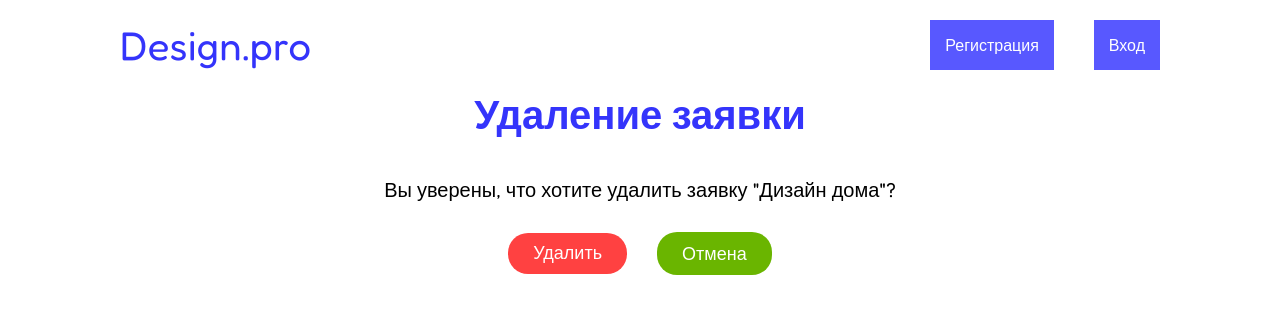
After one commit to Natrix111/praktika-2, a Django app: page /applications/applications/delete/1/ in a window 1280 px wide. The commit adds this page. Shown: the top 314 px of the page. Run offline with Django 5.2, Linux system fonts and the light colour scheme; data comes from the database, SQL or seed files in the repository; both versions use the stored data as it was after the commit.

Commit message:
delete application

```diff
--- a/applications/forms.py
+++ b/applications/forms.py
@@ -139,7 +139,6 @@ class ApplicationForm(forms.ModelForm):
             if image.size > 2 * 1024 * 1024:
                 raise ValidationError("Размер изображения не должен превышать 2 Мб.")
 
-
         return image
 
     def save(self, commit=True):
--- a/applications/static/applications/css/style.css
+++ b/applications/static/applications/css/style.css
@@ -255,6 +255,10 @@ img {
     text-align: center;
 }
 
+.profile__buttons {
+    padding: 0px 15px 25px;
+}
+
 .profile__heading {
     font-size: 18px;
     margin-bottom: 15px;
@@ -293,3 +297,53 @@ img {
     display: inline-block;
     text-align: center;
 }
+
+.profile__delete {
+    text-decoration: none;
+    padding: 10px;
+    text-align: center;
+    background: #ff4141;
+    color: #fff;
+}
+
+.delete {
+    width: 100%;
+    display: flex;
+    flex-direction: column;
+    align-items: center;
+}
+
+.delete__text {
+    font-size: 20px;
+    margin-bottom: 30px;
+}
+
+.delete__form {
+    display: flex;
+    align-items: center;
+    gap: 30px;
+}
+
+.delete__button {
+    font-size: 18px;
+    text-decoration: none;
+    padding: 10px 25px;
+    text-align: center;
+    background: #ff4141;
+    color: #fff;
+    border: none;
+    cursor: pointer;
+    border-radius: 20px;
+}
+
+.delete__link {
+    font-size: 18px;
+    text-decoration: none;
+    padding: 10px 25px;
+    text-align: center;
+    background: #6ab500;
+    color: #fff;
+    border: none;
+    cursor: pointer;
+    border-radius: 20px;
+}
--- /dev/null
+++ b/applications/templates/delete_application.html
@@ -0,0 +1,13 @@
+{% extends 'base.html' %}
+
+{% block content %}
+  <section class="delete">
+    <h2 class="delete__title title">Удаление заявки</h2>
+    <p class="delete__text">Вы уверены, что хотите удалить заявку "{{ object.title }}"?</p>
+    <form method="post" class="delete__form">
+      {% csrf_token %}
+      <button type="submit" class="delete__button">Удалить</button>
+      <a href="{% url 'profile' %}" class="delete__link">Отмена</a>
+    </form>
+  </section>
+{% endblock %}
--- a/applications/templates/profile.html
+++ b/applications/templates/profile.html
@@ -27,6 +27,9 @@
                         <p class="card__category"><strong>Категория:</strong> {{ application.category }}</p>
                         <p class="card__status"><strong>Статус:</strong> {{ application.get_status_display }}</p>
                     </div>
+                    <div class="profile__buttons">
+                        <a href="{% url 'delete_application' application.id %}" class="profile__delete">Удалить</a>
+                    </div>
                 </div>
             {% endfor %}
         </div>
--- a/applications/urls.py
+++ b/applications/urls.py
@@ -9,4 +9,5 @@ urlpatterns = [
     path('logout/', views.logout_view, name='logout'),
     path('create_application/', views.ApplicationCreate.as_view(), name='create_application'),
     path('profile/', views.Profile.as_view(), name='profile'),
+    path('applications/delete/<int:pk>/', views.ApplicationDelete.as_view(), name='delete_application'),
 ]
--- a/applications/views.py
+++ b/applications/views.py
@@ -43,3 +43,8 @@ class Profile(LoginRequiredMixin, generic.ListView):
 
     def get_queryset(self):
         return Application.objects.filter(user=self.request.user).order_by('-created_at')
+
+class ApplicationDelete(generic.DeleteView):
+    model = Application
+    template_name = 'delete_application.html'
+    success_url = reverse_lazy('profile')
```
Also changed, not shown: db.sqlite3, media/applications/коридор.jpg (added), media/applications/студия.jpg (added).
